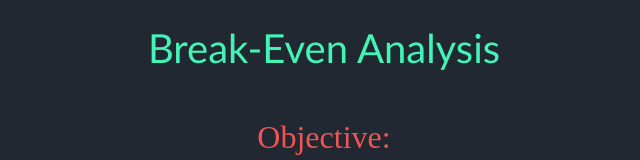
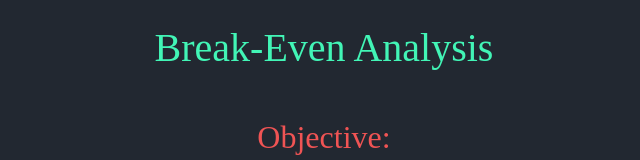
Before and after one commit to abhiraj-mengade/Vlabs, a plain HTML site: page Break_Even/experiment/simulation/index.html in a window 1280 px wide. Shown: the top 160 px of the page, without its empty margins (316-956 px from the left). Drawn offline with nearby package versions, Linux system fonts and the light colour scheme.

Commit message:
font heading

```diff
--- a/Break_Even/experiment/simulation/css/style.css
+++ b/Break_Even/experiment/simulation/css/style.css
@@ -67,7 +67,7 @@ p{
   font-family:"Times New Roman", Times, serif;
 }
 .main-heading{
-  font-family: 'Trebuchet MS', 'Lucida Sans Unicode', 'Lucida Grande', 'Lucida Sans', Arial, sans-serif;
+  font-family:'Times New Roman', Times, serif;
   font-size: 4rem;
   color:#42f5b6;
   text-align: center;
```
